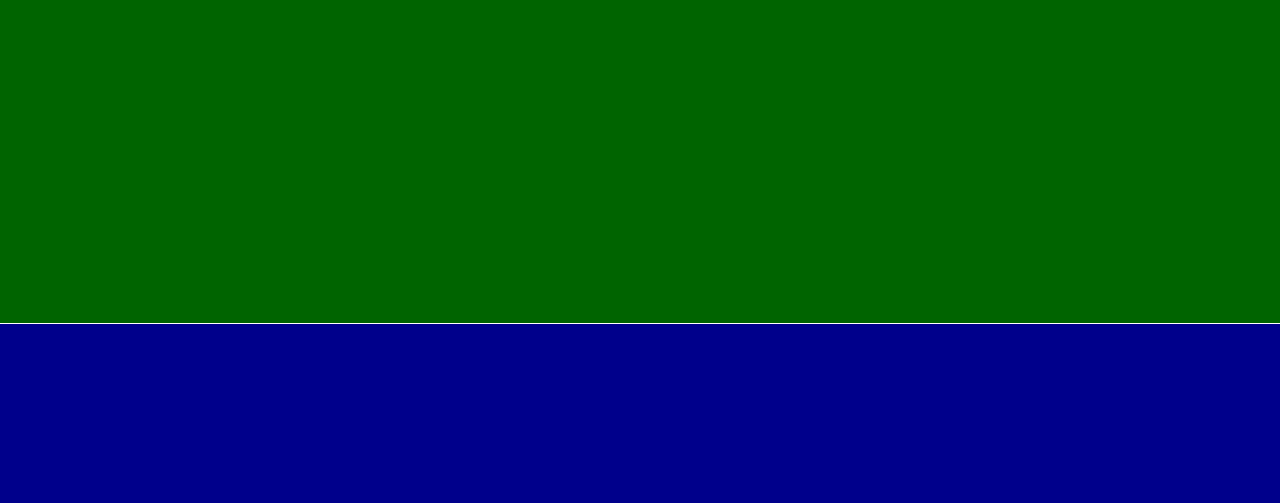
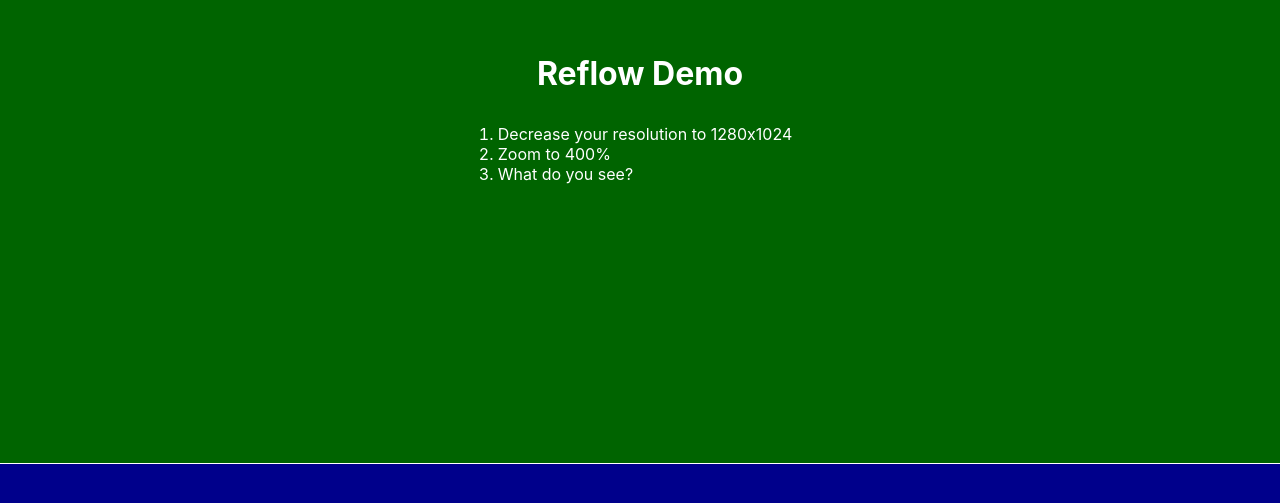
Before and after one commit to SuperJuicer/reflow, a React (Create React App) app: page / in a window 1280 px wide. Shown: the part 237-740 px from the top of the page. Built offline with nearby package versions, Linux system fonts and the light colour scheme.

Commit message:
Added main content, Bottom component

```diff
--- /dev/null
+++ b/src/App.css
@@ -0,0 +1,15 @@
+main {
+    min-height: calc(100vh - 100px);
+    display: flex;
+    flex-direction: column;
+    align-items: center;
+    justify-content: center;
+    color: white;
+    background-color: darkgreen;
+}
+
+ol {
+    margin: 0px;
+    margin-left: 10px;
+    padding: 10px;
+}
--- a/src/App.js
+++ b/src/App.js
@@ -1,14 +1,18 @@
-import Top from './Top';
 import Bottom from './Bottom';
+import './App.css';
 
+// Note: footer would not be an appropriate substitute for Bottom
 function App() {
   return (
     <>
-      <Top className="App">
-        <p>
-          Edit <code>src/App.js</code> and save to reload.
-        </p>
-      </Top>
+      <main>
+        <h1>Reflow Demo</h1>
+        <ol>
+          <li>Decrease your resolution to 1280x1024</li>
+          <li>Zoom to 400%</li>
+          <li>What do you see?</li>
+        </ol>
+      </main>
       <Bottom/>
     </>
   );
--- a/src/Bottom.css
+++ b/src/Bottom.css
@@ -1,5 +1,5 @@
 .bottom {
-    min-height: 30vh;
+    height: 100px;
     box-sizing: border-box;
     border-top: 1px solid white;
     background-color: darkblue;
--- a/src/Top.css
+++ /dev/null
@@ -1,4 +0,0 @@
-.top {
-    min-height: 70vh;
-    background-color: darkgreen;
-}
--- a/src/Top.js
+++ /dev/null
@@ -1,7 +0,0 @@
-import './Top.css';
-
-const Top = () => {
-    return <div className='top'></div>;
-};
-
-export default Top;
```
Also changed, not shown: 1 other file (tests, documents, lock files or other folders).
